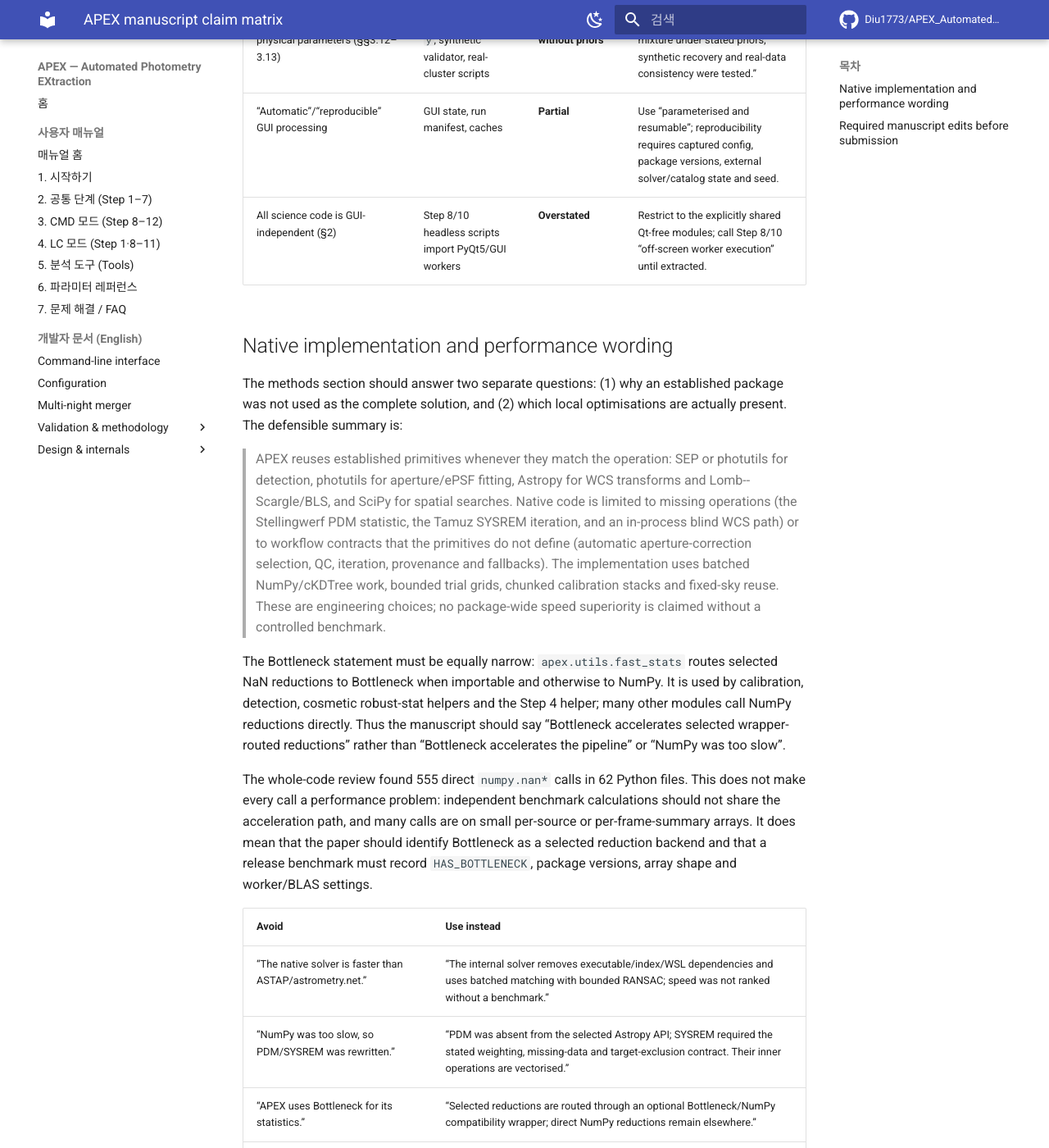
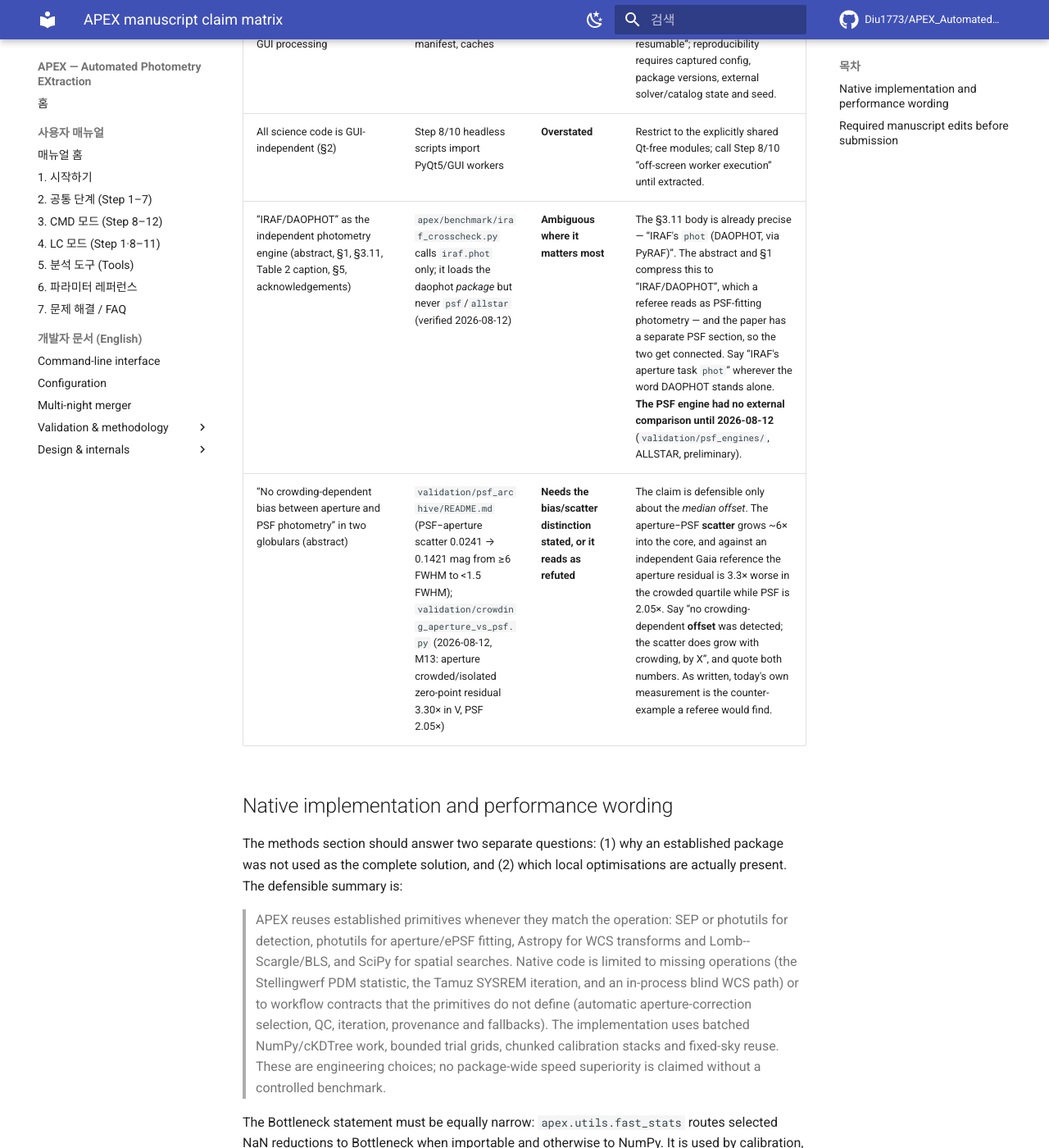
Before and after one commit to Diu1773/APEX_AutomatedPhotometryEXtraction, an MkDocs documentation site: the page built from docs/audit/APEX_MANUSCRIPT_CLAIM_MATRIX.md, in a window 1280 px wide and 1400 px high, scrolled down 2197 px. Shown: the whole window at 82% size. Built offline with MkDocs 1.6.1 and Material for MkDocs 9.7.7, drawn with Linux system fonts in a browser that asks for light colours; comment, search, counter and statistics services are not loaded.

Commit message:
audit(claims): 원고의 "IRAF/DAOPHOT" 과 "혼잡 의존 편향 없음" 두 항목 추가
감사목록 재점검 중 오늘 발견과 직접 충돌하는 원고 주장 둘을 찾았다.
원고를 고치지는 않았다 — 감사 기록만 남긴다.

1. "IRAF/DAOPHOT" — §3.11 본문은 정확하다("IRAF's `phot` (DAOPHOT, via
   PyRAF)"). 초록과 §1 이 이걸 "IRAF/DAOPHOT" 으로 압축하는데, 심사자는
   DAOPHOT 을 PSF 적합 측광으로 읽는다. 게다가 이 논문에는 PSF 절이 따로
   있어 둘이 연결된다. 실제로는 조리개 태스크이고, **PSF 엔진은 2026-08-12
   이전에 외부 대조가 전혀 없었다.** DAOPHOT 이 홀로 나오는 자리는
   "IRAF 의 조리개 태스크 phot" 으로 써야 한다.

2. "두 구상성단에서 조리개와 PSF 사이에 혼잡 의존 편향이 없다"(초록) —
   중앙 오프셋에 대해서만 성립한다. 산포는 psf_archive 기록으로 6 FWHM 밖
   0.0241 에서 1.5 FWHM 안 0.1421 mag 으로 약 6 배 커지고, 오늘 Gaia 참조
   대비로 재면 조리개의 혼잡 사분위 잔차가 한산 대비 3.30 배(V), PSF 는
   2.05 배다. 지금 문장대로면 **우리 자신의 측정이 반례가 된다.**
   "혼잡 의존 오프셋은 검출되지 않았다. 다만 산포는 혼잡과 함께 커진다"로
   나누고 두 수치를 함께 적어야 한다.

Co-Authored-By: Claude Opus 5 <noreply@anthropic.com>

```diff
--- a/docs/audit/APEX_MANUSCRIPT_CLAIM_MATRIX.md
+++ b/docs/audit/APEX_MANUSCRIPT_CLAIM_MATRIX.md
@@ -21,6 +21,8 @@ Source checked: `validation/paper/논문작업/MANUSCRIPT_ko.md` and nearby pape
 | APEX restores isochrone physical parameters (§§3.12–3.13) | `isochrone_mcmc.py`, synthetic validator, real-cluster scripts | **Overstated without priors** | “Fits a generative isochrone mixture under stated priors; synthetic recovery and real-data consistency were tested.” |
 | “Automatic”/“reproducible” GUI processing | GUI state, run manifest, caches | **Partial** | Use “parameterised and resumable”; reproducibility requires captured config, package versions, external solver/catalog state and seed. |
 | All science code is GUI-independent (§2) | Step 8/10 headless scripts import PyQt5/GUI workers | **Overstated** | Restrict to the explicitly shared Qt-free modules; call Step 8/10 “off-screen worker execution” until extracted. |
+| “IRAF/DAOPHOT” as the independent photometry engine (abstract, §1, §3.11, Table 2 caption, §5, acknowledgements) | `apex/benchmark/iraf_crosscheck.py` calls `iraf.phot` only; it loads the daophot *package* but never `psf`/`allstar` (verified 2026-08-12) | **Ambiguous where it matters most** | The §3.11 body is already precise — “IRAF's `phot` (DAOPHOT, via PyRAF)”. The abstract and §1 compress this to “IRAF/DAOPHOT”, which a referee reads as PSF-fitting photometry — and the paper has a separate PSF section, so the two get connected. Say “IRAF's aperture task `phot`” wherever the word DAOPHOT stands alone. **The PSF engine had no external comparison until 2026-08-12** (`validation/psf_engines/`, ALLSTAR, preliminary). |
+| “No crowding-dependent bias between aperture and PSF photometry” in two globulars (abstract) | `validation/psf_archive/README.md` (PSF−aperture scatter 0.0241 → 0.1421 mag from ≥6 FWHM to <1.5 FWHM); `validation/crowding_aperture_vs_psf.py` (2026-08-12, M13: aperture crowded/isolated zero-point residual 3.30× in V, PSF 2.05×) | **Needs the bias/scatter distinction stated, or it reads as refuted** | The claim is defensible only about the *median offset*. The aperture−PSF **scatter** grows ~6× into the core, and against an independent Gaia reference the aperture residual is 3.3× worse in the crowded quartile while PSF is 2.05×. Say “no crowding-dependent **offset** was detected; the scatter does grow with crowding, by X”, and quote both numbers. As written, today's own measurement is the counter-example a referee would find. |
 
 ## Native implementation and performance wording
 
```
